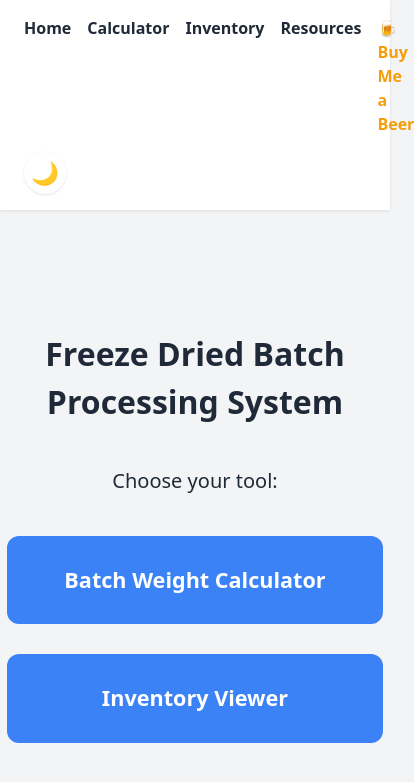
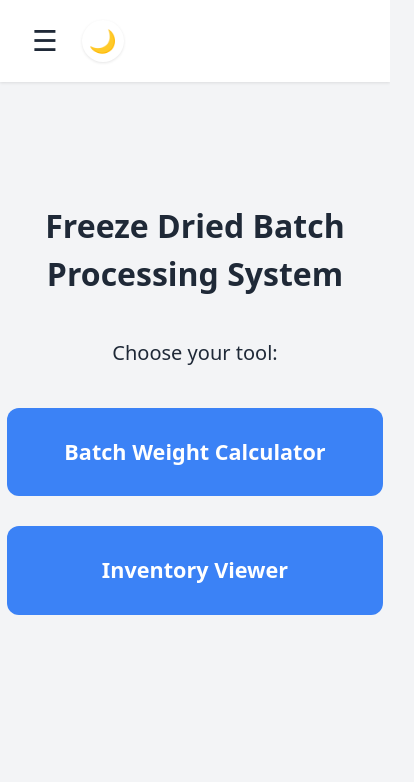
Before and after one commit to mikerhoades50/dry-food, a React (Vite) app: page / in a window 390 px wide. Shown: the top 782 px of the page, 414 px wide, since content can reach past the window. Built offline with nearby package versions, Linux system fonts and the light colour scheme.

Commit message:
Responsive design for the react pages

```diff
--- a/src/App.css
+++ b/src/App.css
@@ -377,3 +377,51 @@ body {
   box-shadow: 0 6px 12px rgba(59, 130, 246, 0.35);
   background: linear-gradient(135deg, #2563eb, #1e40af);
 }
+
+/* Hamburger Menu  */
+.hamburger {
+  display: none;
+  font-size: 1.8rem;
+  background: none;
+  border: none;
+  cursor: pointer;
+  color: var(--text-primary);
+  padding: 8px;
+  border-radius: 8px;
+}
+
+.hamburger:hover {
+  background: var(--gray-200);
+}
+
+.dark .hamburger {
+  color: var(--text-primary);
+}
+
+.dark .hamburger:hover {
+  background: var(--gray-700);
+}
+
+/* Mobile Menu */
+@media (max-width: 768px) {
+  .nav-links {
+    display: none;
+    flex-direction: column;
+    position: absolute;
+    top: 70px;
+    left: 0;
+    right: 0;
+    background: var(--bg-card);
+    padding: 20px;
+    box-shadow: var(--shadow-md);
+    z-index: 999;
+  }
+
+  .nav-links.active {
+    display: flex;
+  }
+
+  .hamburger {
+    display: block;
+  }
+}
--- a/src/App.jsx
+++ b/src/App.jsx
@@ -11,6 +11,7 @@ function App() {
   const { theme, toggleTheme } = useTheme();
   const [user, setUser] = useState(null);
   const [loading, setLoading] = useState(true);
+  const [isMobileMenuOpen, setIsMobileMenuOpen] = useState(false);
 
   // Auth
   useEffect(() => {
@@ -32,6 +33,15 @@ function App() {
     window.location.href = '/login.html';
   };
 
+  const toggleMobileMenu = () => {
+    setIsMobileMenuOpen(prev => !prev);
+  };
+
+  // Close menu when clicking a link
+  const closeMobileMenu = () => {
+    setIsMobileMenuOpen(false);
+  };
+
   if (loading) {
     return <div style={{ textAlign: 'center', marginTop: '100px' }}>Loading...</div>;
   }
@@ -40,22 +50,18 @@ function App() {
     <Router>
       <div className="app">
         <nav className="navbar">
-          <div className="nav-links">
-            <Link to="/">Home</Link>
-            <a href="/Calc.html">Calculator</a>
-            <a href="/inv.html">Inventory</a>
-            <Link to="/resources">Resources</Link>
-            <Link to="/buymeabeer" style={{ color: '#f59e0b', fontWeight: '700' }}>
-    🍺 Buy Me a Beer
-  </Link>
+          <div className={`nav-links ${isMobileMenuOpen ? 'active' : ''}`}>
+            <Link to="/" onClick={closeMobileMenu}>Home</Link>
+            <a href="/Calc.html" onClick={closeMobileMenu}>Calculator</a>
+            <a href="/inv.html" onClick={closeMobileMenu}>Inventory</a>
+            <Link to="/resources" onClick={closeMobileMenu}>Resources</Link>
+            <Link to="/buymeabeer" onClick={closeMobileMenu}>🍺 Buy Me a Beer</Link>
           </div>
 
           <div className="navbar-right">
-            {/* Dark Mode Toggle with Icon Change */}
-            <button
-              onClick={toggleTheme}
-              className="theme-toggle-btn"
-            >
+            <button onClick={toggleMobileMenu} className="hamburger">☰</button>
+
+            <button onClick={toggleTheme} className="theme-toggle-btn">
               {theme === 'dark' ? '☀️' : '🌙'}
             </button>
 
@@ -83,8 +89,8 @@ function App() {
         <Routes>
           <Route path="/" element={<Home />} />
           <Route path="/resources" element={<Resources />} />
+          <Route path="/buymeabeer" element={<BuyMeABeer />} />
           <Route path="*" element={<Navigate to="/" replace />} />
-          <Route path="/buymeabeer" element={<BuyMeABeer />} />
         </Routes>
       </div>
     </Router>
--- a/src/pages/Resources.jsx
+++ b/src/pages/Resources.jsx
@@ -220,7 +220,7 @@ export default function Resources() {
   return (
     <div className="resources-container">
       <h1>Resources</h1>
-      <p className="subtitle">Supplies, Equipment, and Helpful Content for Batch Processing</p>
+      <p className="subtitle">Supplies, Equipment, and Helpful Content for Freeze Drying</p>
 
       {/* Supplies */}
       <div className="section-header">
```
